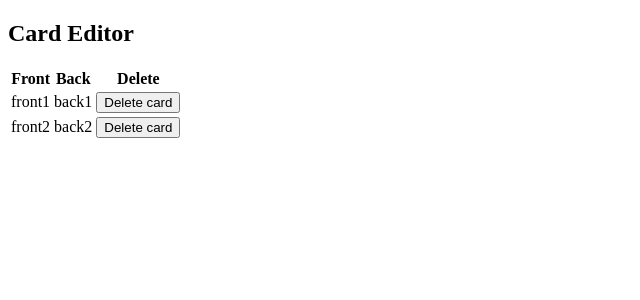
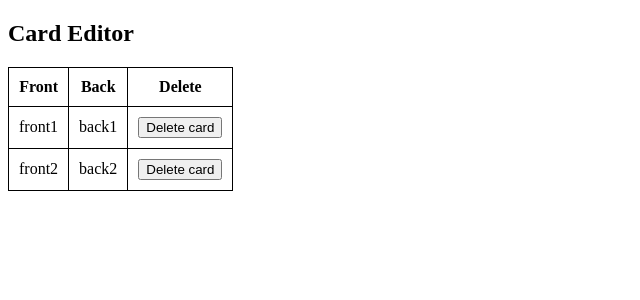
Before and after one commit to aluckyducky/bootcamp, a React (Create React App) app: page / in a window 1280 px wide. Shown: the top 300 px of the page, without its empty margins (0-640 px from the left). Built offline with nearby package versions, Linux system fonts and the light colour scheme.

Commit message:
Added CardEditor.css file, some basic css for the table

```diff
--- /dev/null
+++ b/src/CardEditor.css
@@ -0,0 +1,14 @@
+table,
+td,
+th {
+    border: 1px solid black;
+}
+
+table {
+    border-collapse: collapse;
+}
+
+td,
+th {
+    padding: 10px;
+}
--- a/src/CardEditor.js
+++ b/src/CardEditor.js
@@ -1,4 +1,5 @@
 import React from "react";
+import './CardEditor.css';
 
 class CardEditor extends React.Component {
     render() {
```
